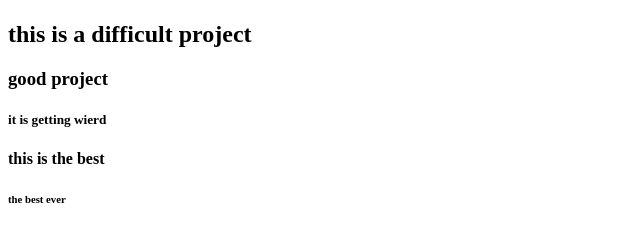
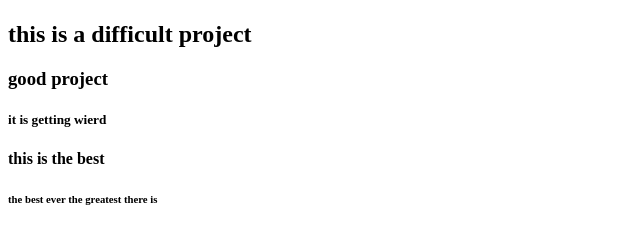
Before and after one commit to justaustinm/seventh-project, a plain HTML site: page index.html in a window 1280 px wide. Shown: the part 59-302 px from the top of the page, without its empty margins (0-640 px from the left). Drawn offline with Linux system fonts and the light colour scheme.

Commit message:
the greatest there is

```diff
--- a/index.html
+++ b/index.html
@@ -12,6 +12,7 @@
      <h5>it is getting wierd
      <h4>this is the best
       <h6>the best ever
+       <h8>the greatest there is
     </h2>
   </h1>
  </body>
```
